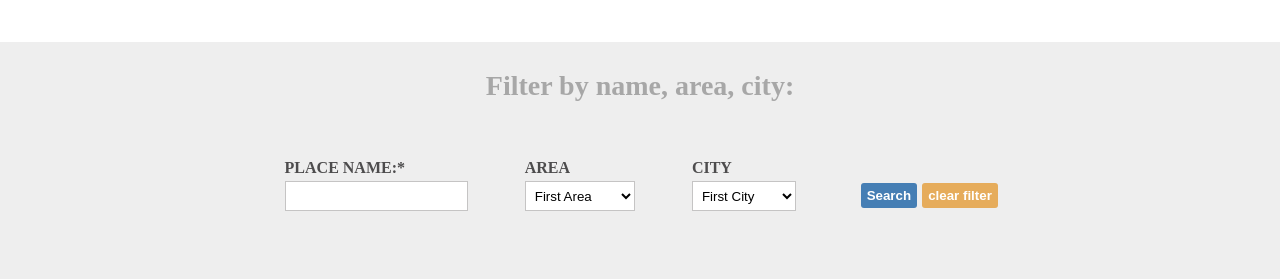
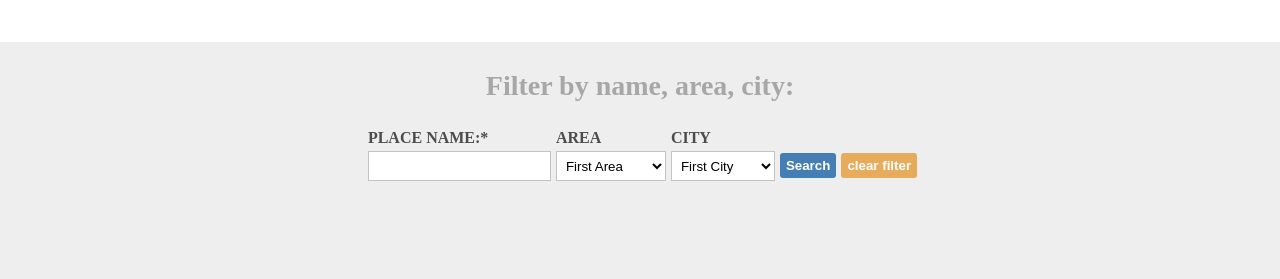
Before and after one commit to MaiRizk/Restaurants-directory, a plain HTML site: page search.html in a window 1280 px wide. Shown: the part 68-347 px from the top of the page. Drawn offline with Linux system fonts and the light colour scheme.

Commit message:
Fix the search area style

```diff
--- a/styles.css
+++ b/styles.css
@@ -856,21 +856,19 @@ footer {
   }
 
   .filters-buttons {
-    display: grid;
-    grid-template-columns: 3fr 1fr;
-    grid-gap: 10px;
-    width: 60%;
-    margin-top: 30px;
+    display: flex;
+    flex-direction: row;
+    justify-content: center;
   }
 
   .filter-options {
     display: flex;
-    width: 100%;
-    justify-content: space-around;
+    margin-right: 5px;
   }
 
   .filter-option {
     display: flex;
+    padding-left: 5px;
   }
 
   .buttons {
```
